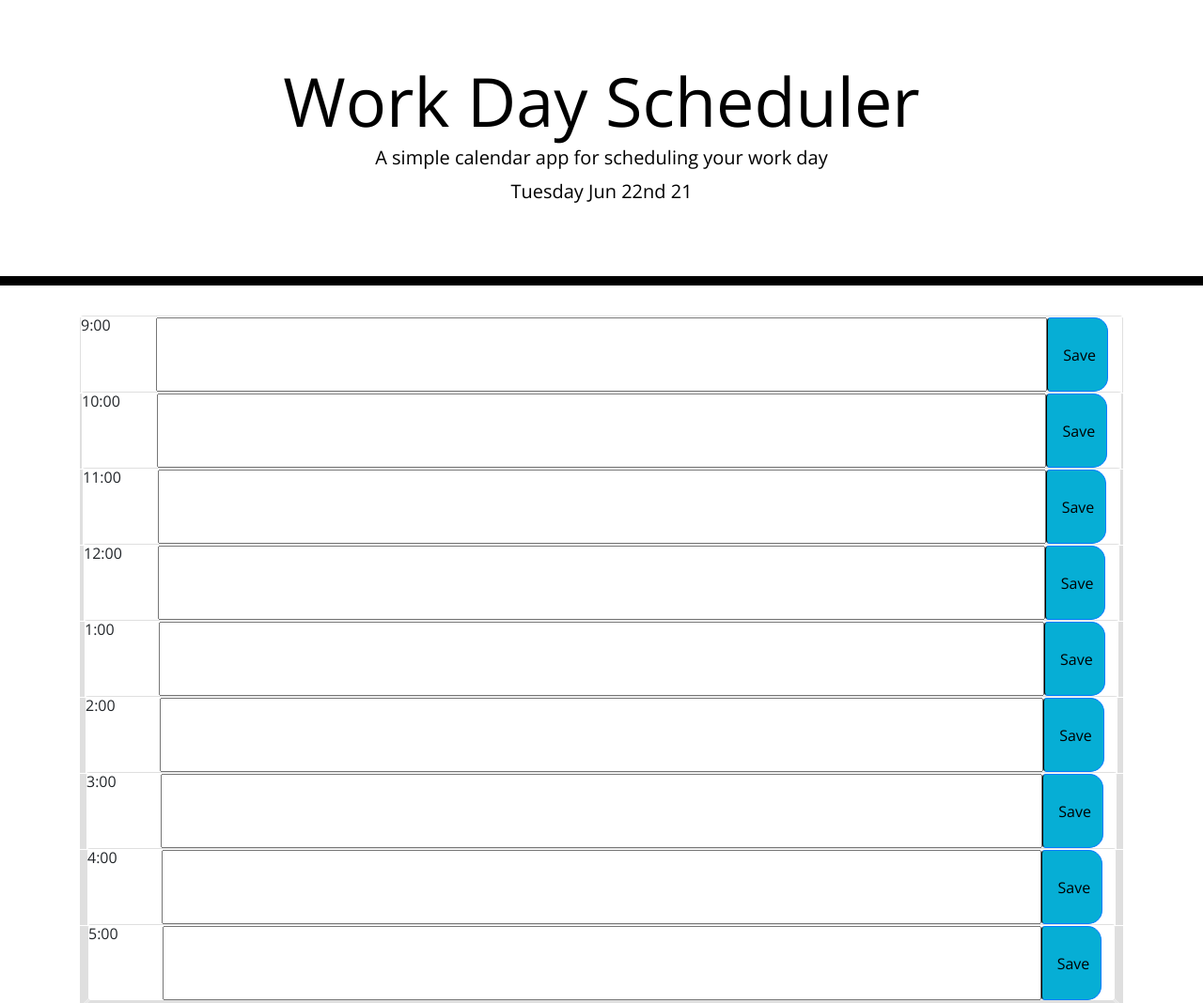
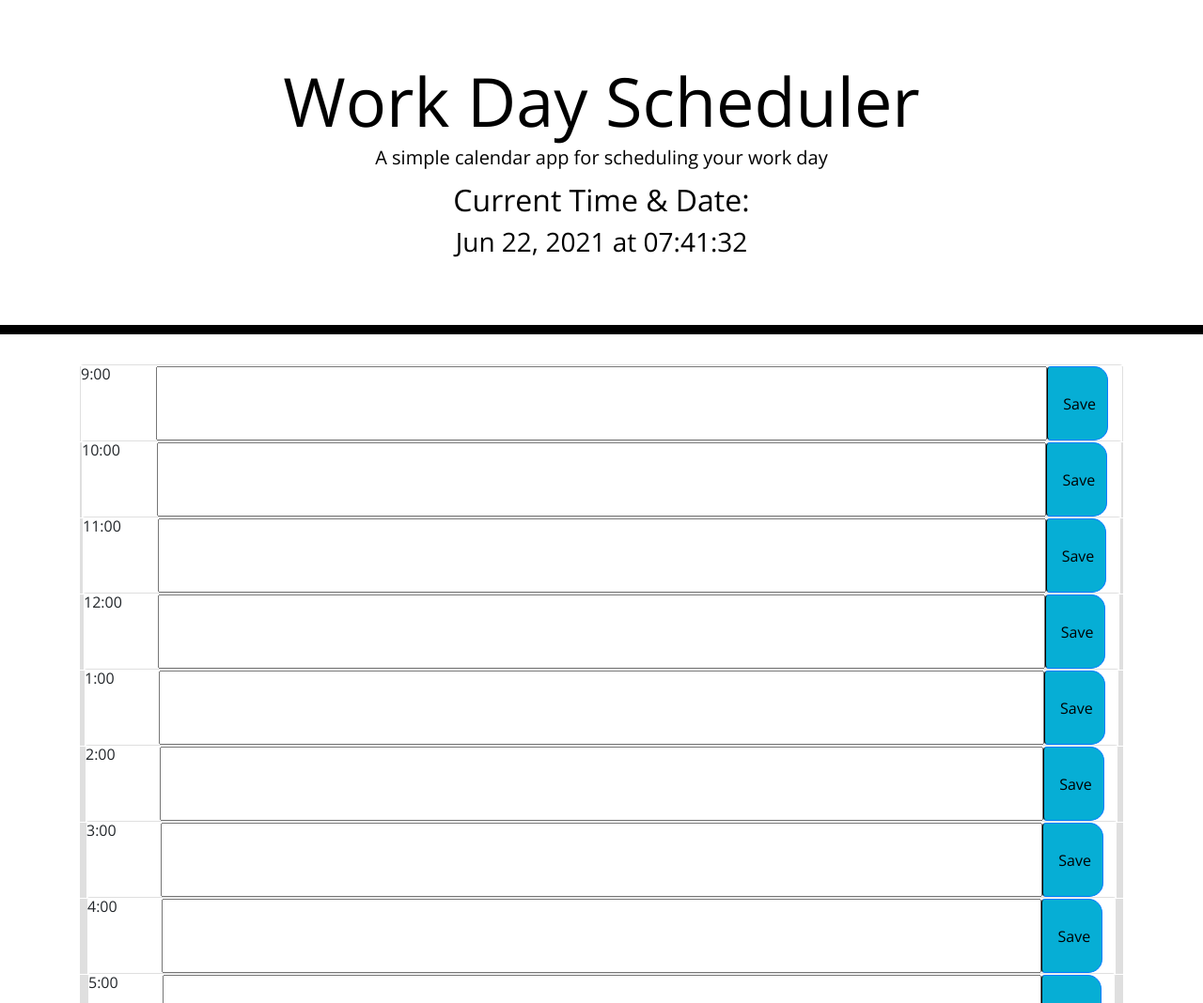
Before and after one commit to codywmarkham/Work-Day-Scheduler, a plain HTML site: page index.html in a window 1280 px wide. Shown: the top 1068 px of the page at 94% size. Drawn offline with nearby package versions, Linux system fonts and the light colour scheme.

Commit message:
date changes

```diff
--- a/assets/js/script.js
+++ b/assets/js/script.js
@@ -1,6 +1,8 @@
-var now = moment();
-    var currentDay = moment().format('dddd MMM Do YY');
-    console.log(currentDay);
-    $("#currentDay").text(currentDay);
+let now = moment();
 
-    console.log(now.toString());
+$("#Work Day Scheduler").attr("min", now.add(1, 'd').format('YYYY-MM-DD'));
+
+const currentTimeInterval = setInterval(function () {
+  now = moment();
+  $("#now").text(`${now.format('MMM DD, YYYY')} at ${now.format('HH:mm:ss')}`);
+}, 1000);
--- a/index.html
+++ b/index.html
@@ -26,7 +26,8 @@
     <header class="jumbotron">
       <h1 class="display-3">Work Day Scheduler</h1>
       <p class="lead">A simple calendar app for scheduling your work day</p>
-      <p id="currentDay" class="lead"></p>
+      <h2>Current Time &amp; Date:</h2>
+      <h3 id="now">00:00:00</h3>
     </header>
   <div class="container">
     <div class="card">
```
